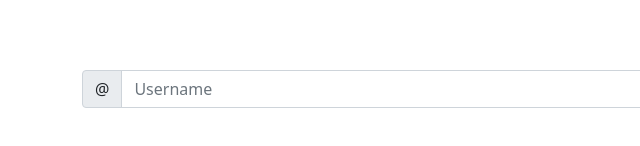
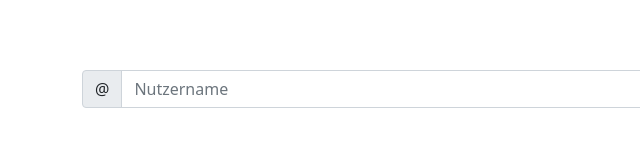
Before and after one commit to Jugendhackt/Jugend-Hackt-2021, a website: page views/index.html in a window 1280 px wide. Shown: the part 334-480 px from the top of the page, 0-640 px from the left. Drawn offline with Linux system fonts and the light colour scheme; files that its build step writes are made by us from their sources; files whose address does not match are found by name.

Commit message:
kleine Bugfixes, und neue Bugs

```diff
--- a/views/index.html
+++ b/views/index.html
@@ -19,7 +19,7 @@
       <h1>Wilkommen</h1>
       <div class="input-group mb-3 container" style="margin-top: 100px;">
         <span class="input-group-text" id="basic-addon1">@</span>
-        <input id="username" type="text" class="form-control" placeholder="Username" aria-label="Username" aria-describedby="basic-addon1">
+        <input id="username" type="text" class="form-control" placeholder="Nutzername" aria-label="Username" aria-describedby="basic-addon1">
         <button id="finish" type="button" class="btn btn-primary">Start!</button>
       </div>
     </div>
```
